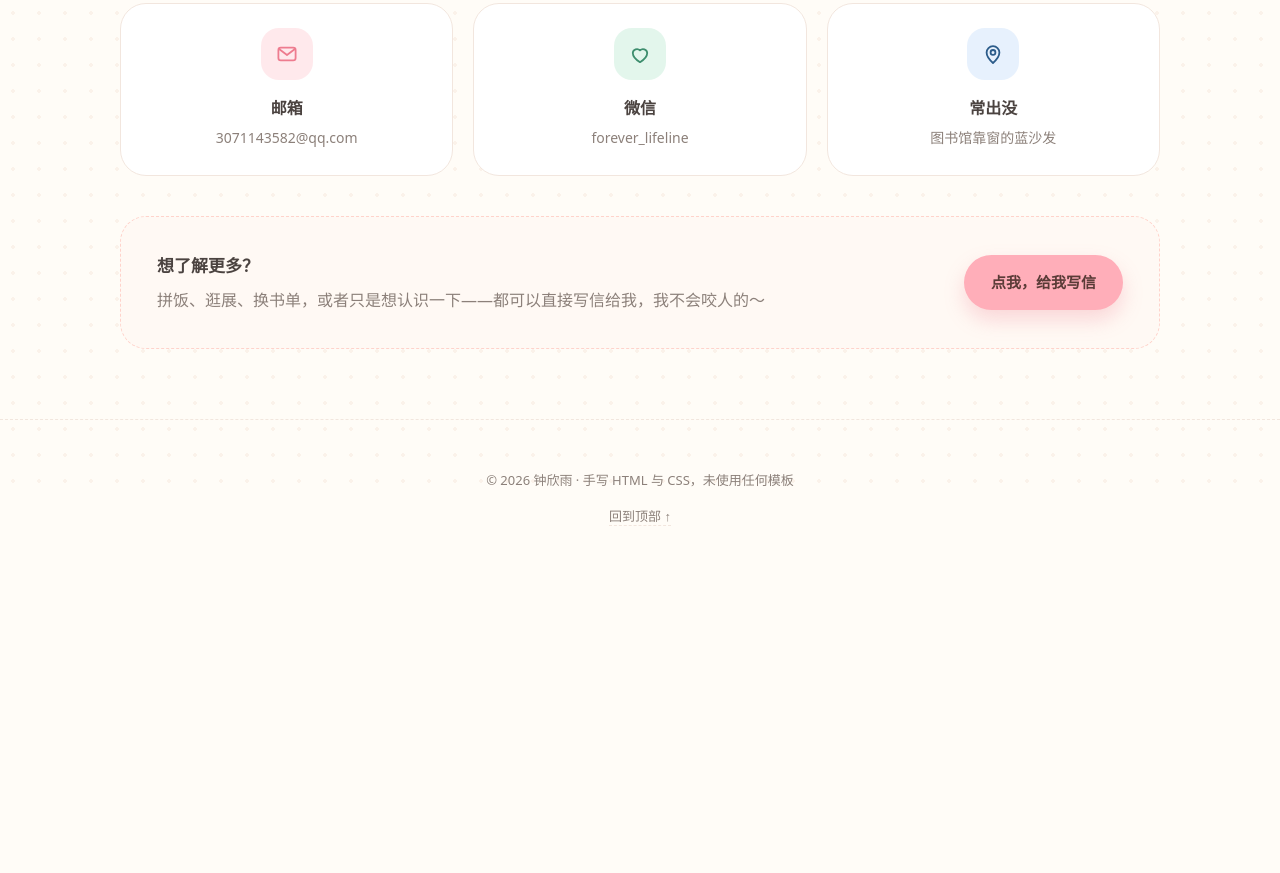
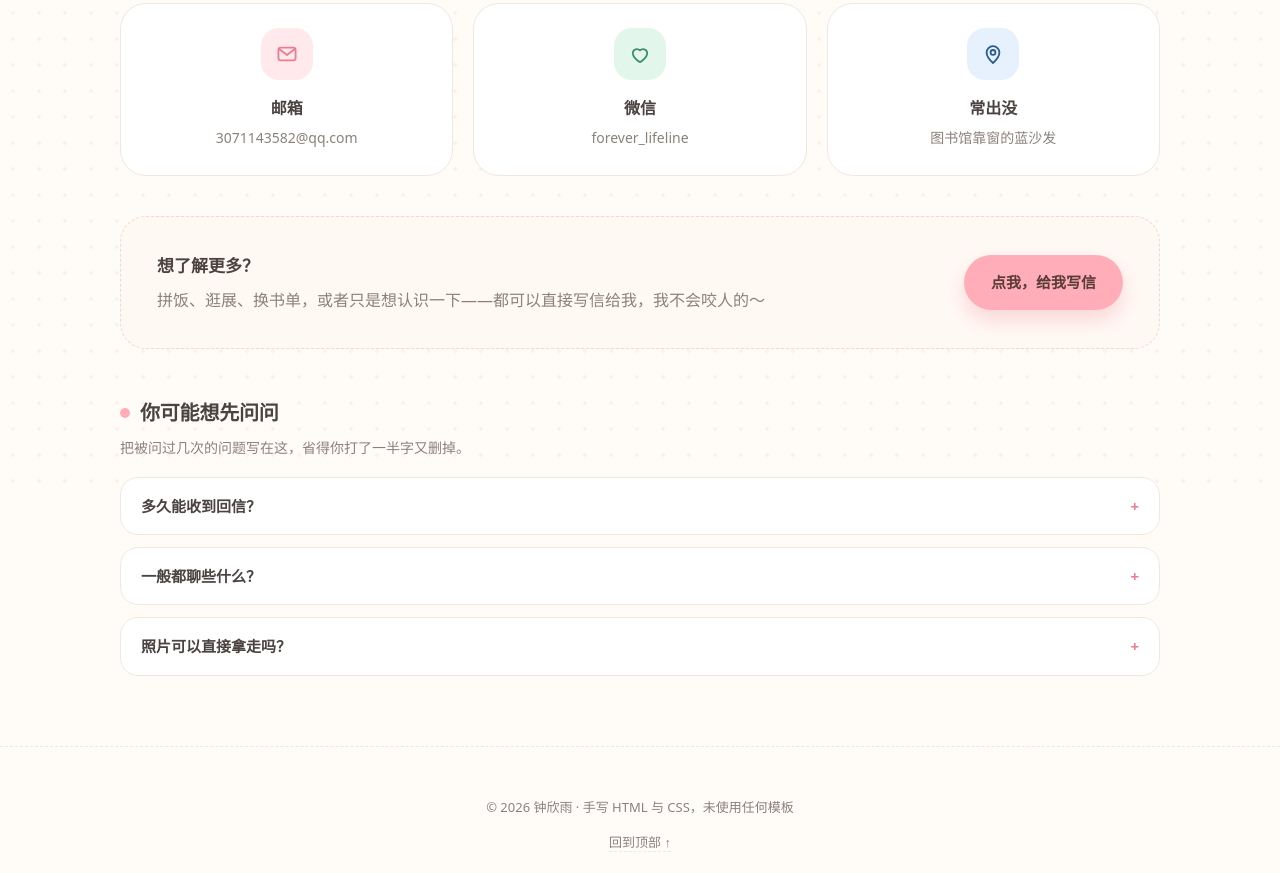
Before and after one commit to peili111812/peili111812.github.io, a plain HTML site: page contact.html in a window 1280 px wide. Shown: the part 312-1185 px from the top of the page. Before the commit the page ends 897 px from the top, so only its background shows below. Drawn offline with Linux system fonts and the light colour scheme.

Commit message:
联系页加常见问题，小世界每组加随感

```diff
--- a/contact.html
+++ b/contact.html
@@ -91,6 +91,26 @@
     </div>
   </section>
 
+  <section class="wrap">
+    <h2 class="group-title"><i></i>你可能想先问问</h2>
+    <p class="group-note">把被问过几次的问题写在这，省得你打了一半字又删掉。</p>
+
+    <div class="faq">
+      <details class="faq-item">
+        <summary>多久能收到回信？</summary>
+        <p>基本每天都会看邮箱，正常两三天内会回。要是一周都没动静，多半是我漏看了，再发一次就好，不会觉得你烦。</p>
+      </details>
+      <details class="faq-item">
+        <summary>一般都聊些什么？</summary>
+        <p>拼饭、逛展、换书单，或者推荐一部动漫、约一局游戏，都可以。课程和学校的事也能问，我踩过的坑还挺多的。</p>
+      </details>
+      <details class="faq-item">
+        <summary>照片可以直接拿走吗？</summary>
+        <p>自己拍的那些，先跟我说一声就行。合影里有同学，我已经做了模糊处理，麻烦别转发，这是我唯一比较在意的事。</p>
+      </details>
+    </div>
+  </section>
+
 </main>
 
 <footer>
--- a/css/style.css
+++ b/css/style.css
@@ -660,3 +660,47 @@ footer{
   .nav-switch:checked ~ .nav-btn .nav-btn-close{display:inline;}
   .nav{order:3;margin-top:10px;}
 }
+
+/* 29) 小世界：每组图片后面的一段随感 */
+.group-sum{
+  color:var(--ink-soft);
+  font-size:15px;
+  line-height:1.85;
+  margin:16px 0 0;
+  max-width:54em;
+}
+
+/* 30) 联系页：常见问题（details 折叠，纯 HTML） */
+.faq{
+  margin:16px 0 0;
+  display:grid;
+  gap:12px;
+}
+.faq-item{
+  background:#fff;
+  border:1px solid var(--line);
+  border-radius:18px;
+  padding:15px 20px;
+}
+.faq-item summary{
+  cursor:pointer;
+  font-weight:600;
+  font-size:15px;
+  list-style:none;
+  color:var(--ink);
+}
+.faq-item summary::-webkit-details-marker{display:none;}
+.faq-item summary::after{
+  content:"+";
+  float:right;
+  color:var(--peach-deep);
+  font-weight:700;
+  margin-left:10px;
+}
+.faq-item[open] summary::after{content:"−";}
+.faq-item p{
+  margin:10px 0 0;
+  color:var(--ink-soft);
+  font-size:14px;
+  line-height:1.8;
+}
```
Also changed, not shown: world.html (+13 -0 lines).
